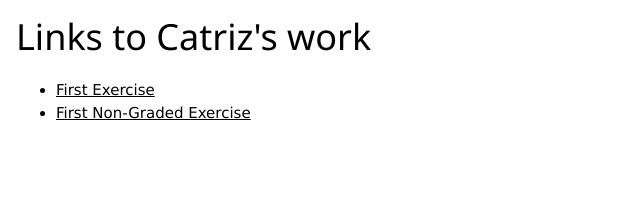
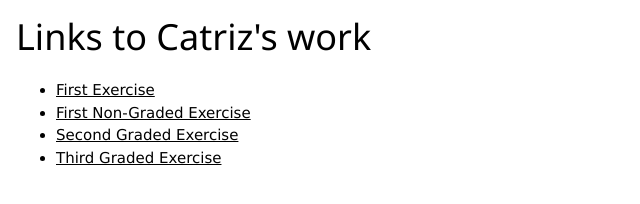
Before and after one commit to evan-catriz/CS3_1stQtrPortfolio-main, a plain HTML site: page index.html in a window 1280 px wide. Shown: the whole page, without its empty margins (0-640 px from the left). Drawn offline with nearby package versions, Linux system fonts and the light colour scheme.

Commit message:
third commit

```diff
--- a/index.html
+++ b/index.html
@@ -11,6 +11,8 @@
     <ul>
       <li><a href="./public/Q1_1stGraded.html"> First Exercise </a> </li>
       <li><a href="./public/Q1_1NGCsCatriz.html"> First Non-Graded Exercise </a> </li>
+      <li><a href="./public/Q12GCesiumCatriz.html"> Second Graded Exercise </a> </li>
+      <li><a href="./public/Q13GCesiumCatriz.html"> Third Graded Exercise </a></li>
     </ul>
    </nav>
   </section>
```
